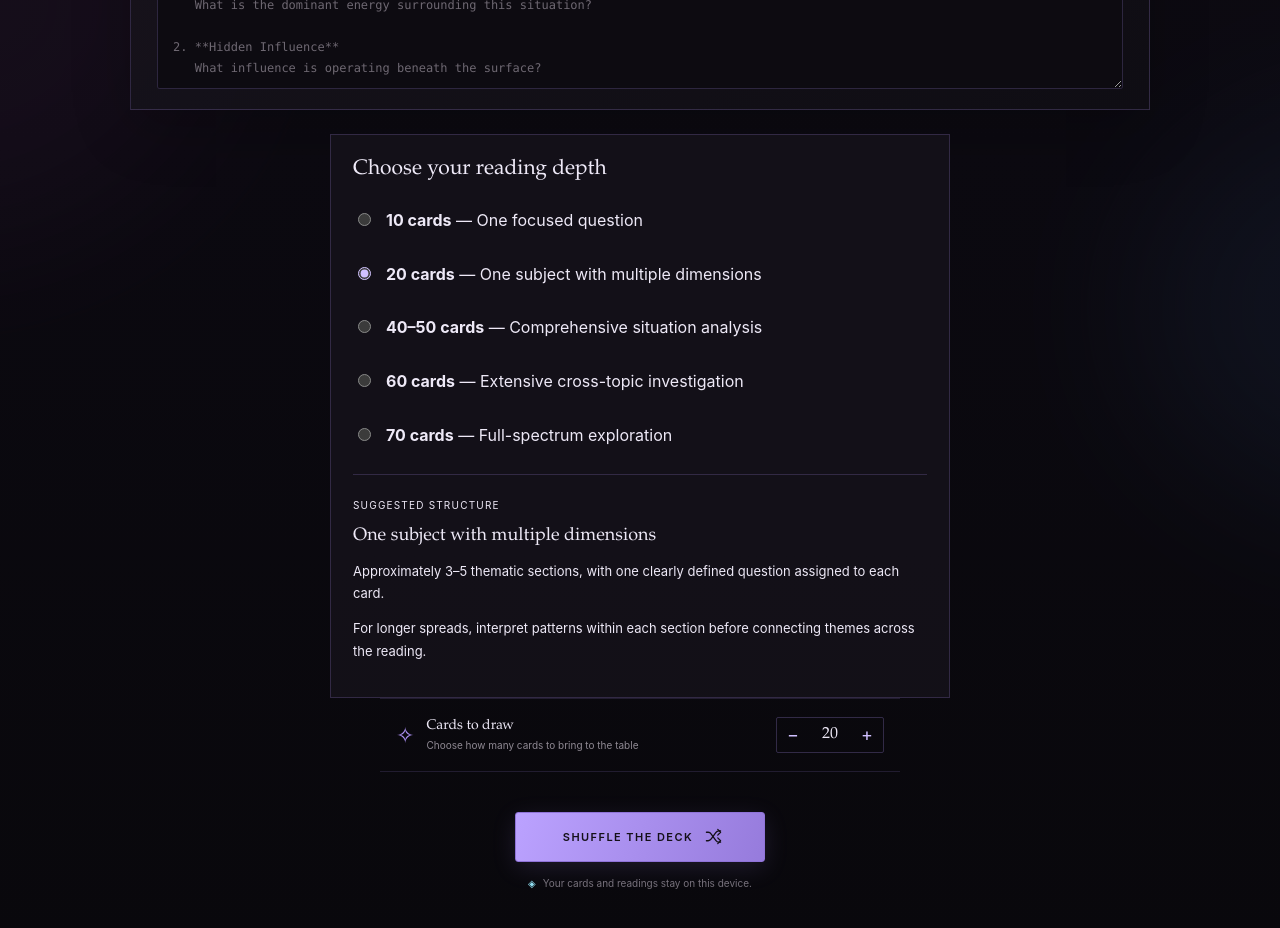
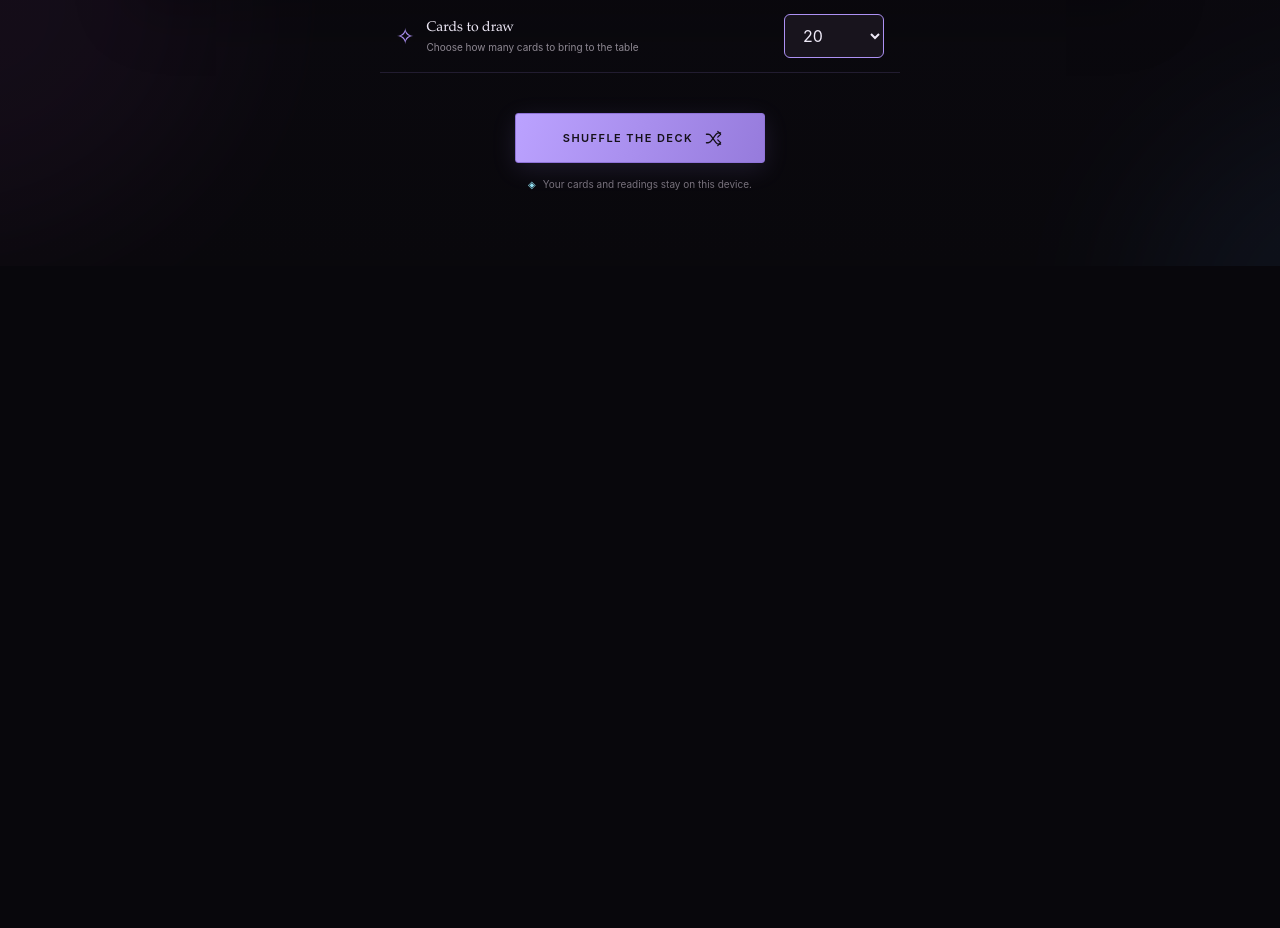
Before and after one commit to mikenightengale/arcana, a React (Vite) app: page / in a window 1280 px wide. Shown: the part 620-1548 px from the top of the page. After the commit the page ends 886 px from the top, so only its background shows below. Built offline with nearby package versions, Linux system fonts and the light colour scheme.

Commit message:
feat: replace card count input with a dropdown for preset selections and update related styles

```diff
--- a/src/App.tsx
+++ b/src/App.tsx
@@ -5,7 +5,6 @@ import { loadState, saveState } from './persistence/db'
 import { formatReading } from './tarot/formatter'
 import { mapReading } from './tarot/mapping'
 import { DeckGallery } from './tarot/DeckGallery'
-import { ReadingDepth } from './tarot/ReadingDepth'
 import { parseSpread } from './tarot/parser'
 import { createReadyDeck, cycleTopCardToBottom, drawCards, remainingCards, shuffleDeck } from './tarot/shuffle'
 import type { AppState, DeckManifest, YesNoAnswer } from './types/tarot'
@@ -14,47 +13,6 @@ import { SpreadLayout } from './tarot/SpreadLayout'
 import './spreads.css'
 import { ReadingView } from './ReadingView'
 import { appPath, assetPath, canonicalGalleryPath, galleryPath, isGalleryPath } from './paths'
-
-function CardCountControl({ value, onChange }: { value: number; onChange: (count: number) => void }) {
-  const [draft, setDraft] = useState(String(value))
-
-  useEffect(() => setDraft(String(value)), [value])
-
-  function commitDraft() {
-    const parsed = Number(draft)
-    const next = Math.min(78, Math.max(1, Number.isInteger(parsed) ? parsed : 1))
-    setDraft(String(next))
-    if (next !== value) onChange(next)
-  }
-
-  function step(amount: number) {
-    const next = Math.min(78, Math.max(1, value + amount))
-    setDraft(String(next))
-    onChange(next)
-  }
-
-  return <label className="count-control">
-    <span className="visually-hidden">Cards to draw</span>
-    <button type="button" aria-label="Decrease card count" onClick={() => step(-1)} disabled={value <= 1}>−</button>
-    <input
-      type="text"
-      inputMode="numeric"
-      pattern="[0-9]*"
-      aria-label="Cards to draw"
-      value={draft}
-      onChange={(event) => {
-        const nextDraft = event.target.value
-        if (!/^\d*$/.test(nextDraft)) return
-        setDraft(nextDraft)
-        const next = Number(nextDraft)
-        if (nextDraft && Number.isInteger(next) && next >= 1 && next <= 78) onChange(next)
-      }}
-      onBlur={commitDraft}
-      onKeyDown={(event) => { if (event.key === 'Enter') event.currentTarget.blur() }}
-    />
-    <button type="button" aria-label="Increase card count" onClick={() => step(1)} disabled={value >= 78}>+</button>
-  </label>
-}
 
 function App() {
   const [state, setState] = useState<AppState | null>(null)
@@ -109,6 +67,7 @@ function App() {
       const hydrate = <T extends { id: string; orientation: 'upright' | 'reversed' }>(card: T) => ({ ...card, ...(canonicalCards.get(card.id) ?? {}), orientation: card.orientation })
       const migrated = saved ? {
         ...saved,
+        drawCount: saved.stage === 'setup' && !saved.spread && !saved.sourceText.trim() && ![10, 20, 40, 60].includes(saved.drawCount) ? 20 : saved.drawCount,
         deckId: 'cathedral',
         deck: { ...saved.deck, cards: saved.deck.cards.map(hydrate) },
         reading: saved.reading?.map((entry) => ({ ...entry, card: hydrate(entry.card) })) ?? null,
@@ -400,10 +359,8 @@ function App() {
       </header>
 
       <main id="top" className={`main-content stage-${state.stage}`}>
-        {state.stage === 'setup' && <section className="setup-view" aria-labelledby="screen-title">
+        {state.stage === 'setup' && <section className="setup-view" aria-label="Reading setup">
           <div className="eyebrow"><span /> A PRIVATE TABLE FOR YOUR QUESTIONS <span /></div>
-          <h1 id="screen-title">Prepare your <em>reading</em></h1>
-          <p className="intro">Bring your questions. The cards will meet you there.</p>
 
           <div className="preparation-modes" role="group" aria-label="Choose a spread">
             {([['custom', 'Your Reading'], ['library', 'Spread Library']] as const).map(([mode, label]) => <button type="button" key={mode} aria-pressed={(state.preparationMode === 'library' ? 'library' : 'custom') === mode} onClick={() => { if ((state.preparationMode === 'library' ? 'library' : 'custom') !== mode) update({ preparationMode: mode, questionType: 'tarot', spread: null, sourceText: '', drawCount: 20 }) }}>{label}</button>)}
@@ -439,10 +396,14 @@ function App() {
 
           </div>
 
-          {state.preparationMode !== 'library' && <ReadingDepth count={count} locked={!!parsed} onChange={(drawCount) => update({ drawCount })} />}
           <div className="draw-settings">
             <div className="draw-summary"><span className="summary-icon">✧</span><span><strong>{parsed ? `${count} card${count === 1 ? '' : 's'} will be drawn` : 'Cards to draw'}</strong><small>{parsed?.presetId ? 'One card for each position in your selected spread' : parsed ? 'One card per tarot question; answer yes/no questions yourself' : 'Choose how many cards to bring to the table'}</small></span></div>
-            {!parsed && <CardCountControl value={count} onChange={(drawCount) => update({ drawCount })} />}
+            {!parsed && <label className="draw-preset">
+              <span className="visually-hidden">Cards to draw</span>
+              <select aria-label="Cards to draw" value={[10, 20, 40, 60].includes(count) ? count : 20} onChange={(event) => update({ drawCount: Number(event.target.value) })}>
+                {[10, 20, 40, 60].map((preset) => <option key={preset} value={preset}>{preset}</option>)}
+              </select>
+            </label>}
           </div>
           <div className="setup-actions">
             <button className="primary-button shuffle-start-button" onClick={beginShuffle} disabled={state.preparationMode === 'library' && (!state.spread?.presetId || state.spread.positions.some(p => !p.question.trim()))}>
--- a/src/styles.css
+++ b/src/styles.css
@@ -149,16 +149,5 @@ textarea:focus { border-color: rgba(173,145,244,.55); box-shadow: 0 0 0 3px rgba
 .answer-box input:focus-visible + span { outline: 2px solid var(--ivory); outline-offset: 3px; }
 .answer-status { margin: 12px 0 0; color: var(--lavender); font-size: 12px; }
 
-.reading-depth { max-width: 620px; margin: 24px auto 0; padding: 22px; border: 1px solid rgba(173,145,244,.2); background: rgba(24,20,29,.7); text-align: left; }
-.reading-depth h2 { margin: 0 0 16px; color: var(--ivory); font: 21px var(--font-display); }
-.reading-depth fieldset { min-width: 0; margin: 0; padding: 0; border: 0; display: grid; gap: 8px; }
-.depth-option { display: flex; align-items: baseline; gap: 12px; padding: 10px 0; cursor: pointer; line-height: 1.6; }
-.depth-option input { flex-shrink: 0; accent-color: var(--lavender-bright); }
-.depth-option:has(input:checked) { color: var(--ivory); }
-.depth-option:has(input:focus-visible) { outline: 2px solid var(--lavender-bright); outline-offset: 3px; }
-.reading-depth fieldset:disabled .depth-option { cursor: default; opacity: .65; }
-.depth-structure { border-top: 1px solid rgba(173,145,244,.2); margin-top: 16px; padding-top: 18px; }
-.depth-structure small { font-size: 10px; letter-spacing: .12em; }
-.depth-structure h3 { font: 18px var(--font-display); color: var(--ivory); margin: 12px 0; }
-.depth-structure p { line-height: 1.7; font-size: 13px; }
-@media (max-width: 700px) { .reading-depth { order: 4; width: 100%; box-sizing: border-box; padding: 18px; } }
+.draw-preset select { min-width: 100px; min-height: 44px; padding: 10px 14px; border: 1px solid var(--lavender); border-radius: 6px; background: var(--bg, #18141d); color: var(--ivory); font: inherit; cursor: pointer; }
+.draw-preset select:focus-visible { outline: 2px solid var(--lavender-bright); outline-offset: 3px; }
```
Also changed, not shown: 1 other file (tests, documents, lock files or other folders).
